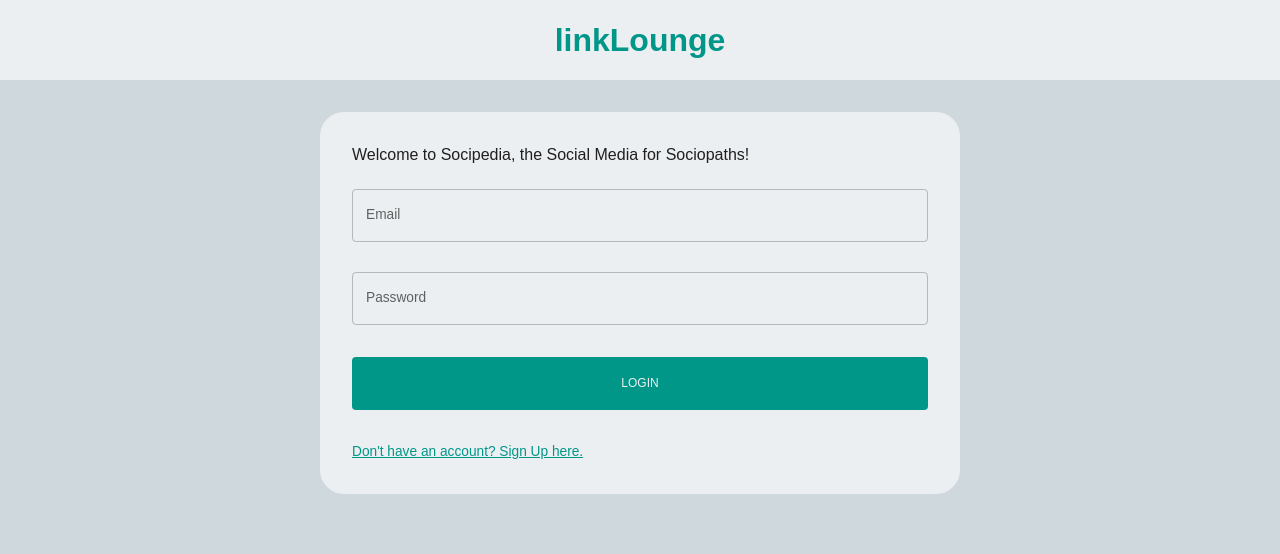
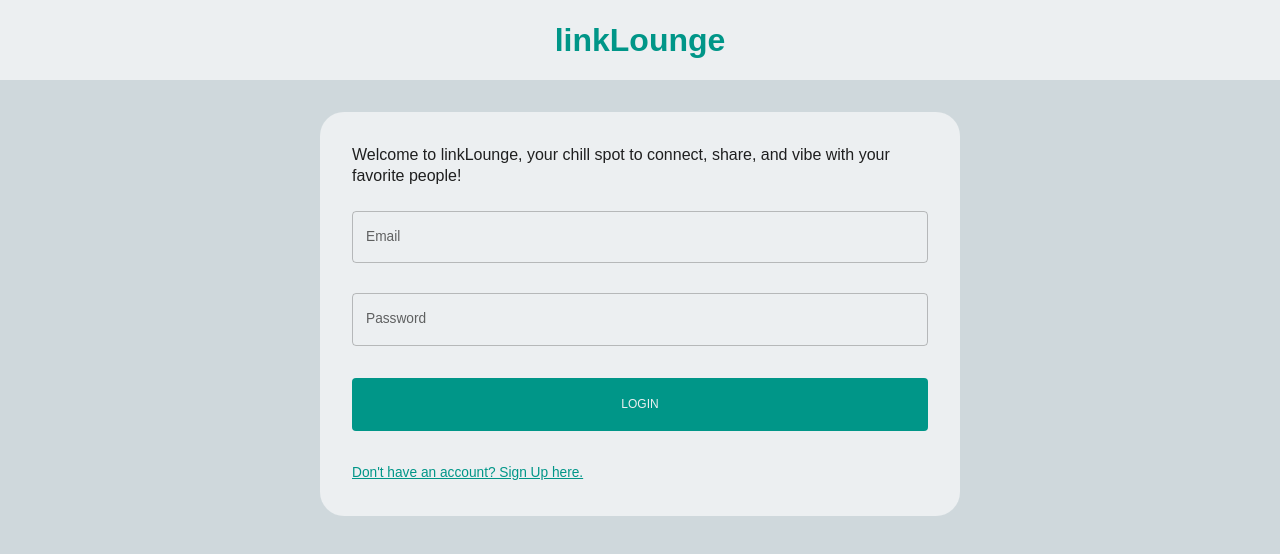
Before and after one commit to gauravpatil2468/Socialmedia_MERN_Webapp, a React (Create React App) app in the folder client/: page / in a window 1280 px wide. Shown: the top 554 px of the page. Built offline with nearby package versions, Linux system fonts and the light colour scheme.

Commit message:
change welcome msg on loginpage

```diff
--- a/client/src/scenes/loginPage/index.jsx
+++ b/client/src/scenes/loginPage/index.jsx
@@ -35,7 +35,7 @@ function LoginPage() {
                 backgroundColor={theme.palette.background.alt}
             >
                 <Typography fontWeight="500" variant="h5" sx={{ mb: "1.5rem" }}>
-                    Welcome to Socipedia, the Social Media for Sociopaths!
+                Welcome to linkLounge, your chill spot to connect, share, and vibe with your favorite people!
                 </Typography>
                 <Form />
             </Box>
```
